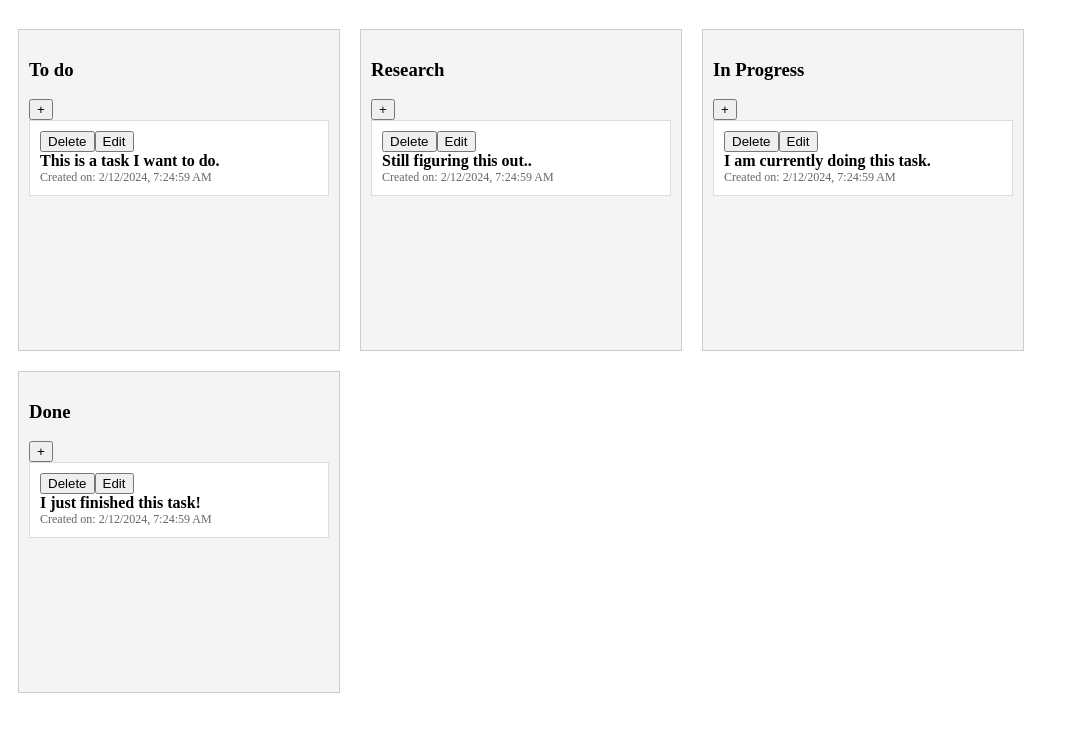
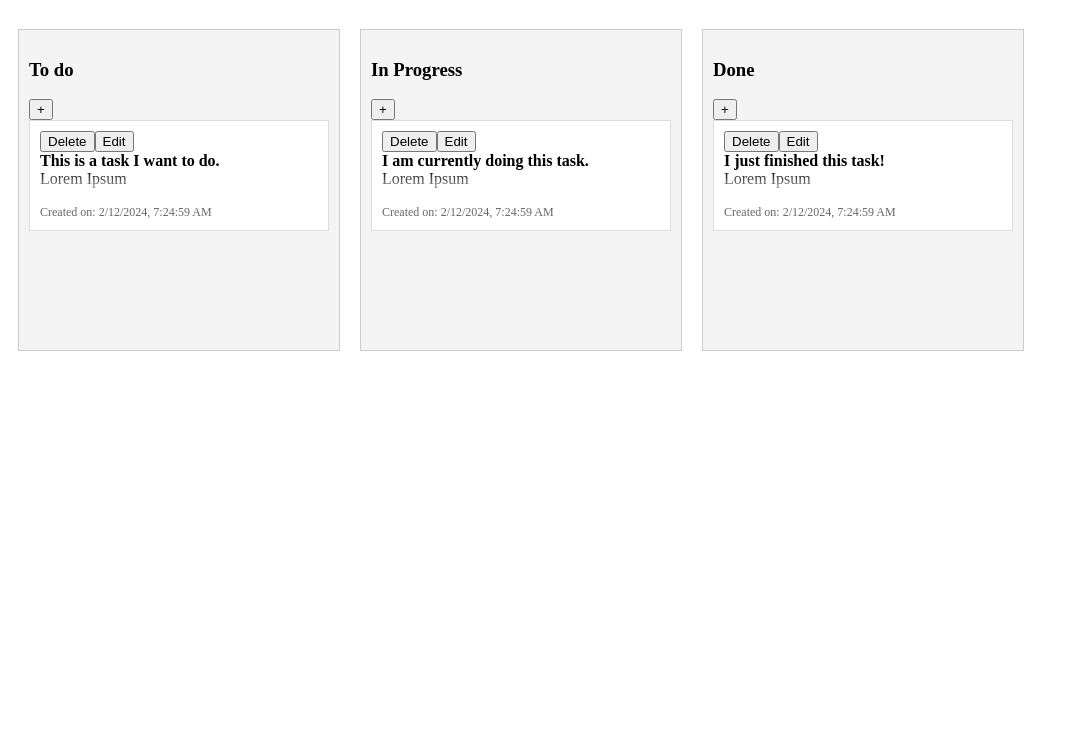
Before and after one commit to NouredeenM17/NouredeenM17.github.io, a plain HTML site: page Trello-Like/index.html in a window 1280 px wide. Shown: the part 61-792 px from the top of the page, without its empty margins (0-1079 px from the left). Drawn offline with Linux system fonts and the light colour scheme.

Commit message:
Added note titles Added limit to notes display on the home page Some refactoring and renaming

```diff
--- a/Trello-Like/Note.js
+++ b/Trello-Like/Note.js
@@ -31,6 +31,10 @@ class Note {
     titleDiv.classList.add("title-div");
     titleDiv.innerText = this.title;
 
+    const contentDiv = document.createElement("div");
+    contentDiv.classList.add("content-div");
+    contentDiv.innerText = this.content;
+
     const dateDiv = document.createElement("div");
     dateDiv.classList.add("date-created");
     dateDiv.innerText = `Created on: ${this.formatDate(this.dateCreated)}`;
@@ -38,6 +42,7 @@ class Note {
     note.appendChild(deleteButton);
     note.appendChild(editButton);
     note.appendChild(titleDiv);
+    note.appendChild(contentDiv);
     note.appendChild(dateDiv);
 
     return note;
@@ -106,7 +111,7 @@ class Note {
       this.content = textarea.value;
       document.body.removeChild(popup);
       this.updateNoteElementContent();
-      notes_manager.saveToLocalStorage();
+      notes_manager.saveNotesToLocalStorage();
     });
 
     popup.appendChild(closeButton);
--- a/Trello-Like/NotesManager.js
+++ b/Trello-Like/NotesManager.js
@@ -1,4 +1,4 @@
-// This class is responsible for creating notes and managing them all
+// This class is responsible for creating notes and managing them all, and managing their column names
 class NotesManager {
   constructor() {
     this.notes = [];
@@ -8,7 +8,7 @@ class NotesManager {
   createNote(content, columnId, title) {
     const note = new Note(content, columnId, this, title);
     this.notes.push(note);
-    this.saveToLocalStorage();
+    this.saveNotesToLocalStorage();
     return note;
   }
 
@@ -19,37 +19,13 @@ class NotesManager {
 
   removeNoteById(id) {
     this.notes = this.notes.filter((note) => note.id !== id);
-    this.saveToLocalStorage();
-  }
-
-  // Save notes to local storage
-  saveToLocalStorage() {
-    const serializedNotes = this.notes.map((note) => note.serialize());
-    localStorage.setItem("notes", JSON.stringify(serializedNotes));
-  }
-
-  // Load notes from local storage
-  loadFromLocalStorage() {
-    const storedNotes = localStorage.getItem("notes");
-    if (storedNotes) {
-      const parsedNotes = JSON.parse(storedNotes);
-      this.notes = parsedNotes.map((noteData) => {
-        const note = new Note();
-        Object.assign(note, noteData);
-        note.notes_manager = this;
-        return note;
-      });
-      this.attachNotesToColumns();
-    } else {
-      this.buildDefaultNotes();
-    }
+    this.saveNotesToLocalStorage();
   }
 
   buildDefaultNotes() {
     this.createNoteWithDelay("This is a task I want to do.", "Lorem Ipsum", "column1", 0);
-    this.createNoteWithDelay("Still figuring this out..", "Lorem Ipsum", "column2", 150);
-    this.createNoteWithDelay("I am currently doing this task.", "Lorem Ipsum", "column3", 300);
-    this.createNoteWithDelay("I just finished this task!", "Lorem Ipsum", "column4", 450);
+    this.createNoteWithDelay("I am currently doing this task.", "Lorem Ipsum", "column2", 300);
+    this.createNoteWithDelay("I just finished this task!", "Lorem Ipsum", "column3", 450);
   }
 
   createNoteWithDelay(title, content, columnId, delay) {
@@ -61,7 +37,7 @@ class NotesManager {
   }
 
   attachNotesToColumns() {
-    notes_manager.notes.forEach((note) => {
+    this.notes.forEach((note) => {
       console.log(note);
 
       const column = document.getElementById(note.columnId);
@@ -74,4 +50,25 @@ class NotesManager {
       }
     });
   }
+
+  saveNotesToLocalStorage () {
+    const serializedNotes = this.notes.map((note) => note.serialize());
+    localStorage.setItem("nt_notes", JSON.stringify(serializedNotes));
+  }
+
+  loadNotesFromLocalStorage () {
+    const storedNotes = localStorage.getItem("nt_notes");
+    if (storedNotes) {
+        const parsedNotes = JSON.parse(storedNotes);
+        this.notes = parsedNotes.map((noteData) => {
+            const note = new Note();
+            Object.assign(note, noteData);
+            note.this = this;
+            return note;
+        });
+        this.attachNotesToColumns();
+    } else {
+      this.buildDefaultNotes();
+    }
+  }
 }
--- a/Trello-Like/main.js
+++ b/Trello-Like/main.js
@@ -2,17 +2,45 @@
 // after the HTML content has been fully loaded and parsed.
 document.addEventListener("DOMContentLoaded", init);
 var notes_manager;
-var column_titles = ["To do", "Research", "In Progress", "Done"];
+var column_titles = ["To do", "In Progress", "Done"];
 
 function init() {
   // Builds the 4 columns
   buildColumns();
 
-  // Select all elements with the class 'column' and store them in the 'columns' variable
-  const columns = document.querySelectorAll(".column");
+  // Initializing notes manager object
+  notes_manager = new NotesManager();
 
-  // Iterate over each column.
-  columns.forEach((column) => {
+  clearLocalStorage();
+  notes_manager.loadNotesFromLocalStorage();
+}
+
+// Function to build columns
+function buildColumns() {
+  var body = document.body;
+
+  for (var i = 0; i < column_titles.length; i++) {
+    let column = document.createElement("div");
+    column.id = "column" + (i + 1);
+    column.className = "column";
+
+    let editableTitle = document.createElement("div");
+    editableTitle.className = "editable-header";
+
+    let h3 = document.createElement("h3");
+    h3.contentEditable = "false";
+    h3.textContent = column_titles[i];
+    editableTitle.appendChild(h3);
+    column.appendChild(editableTitle);
+
+    let button = document.createElement("button");
+    button.className = "add-button";
+    button.setAttribute("onclick", "openNewNotePopup('column" + (i + 1) + "')");
+    button.textContent = "+";
+    column.appendChild(button);
+
+    body.appendChild(column);
+
     column.addEventListener("dragover", function (e) {
       // Prevent the default behavior of the browser when a dragged element is over the column
       e.preventDefault();
@@ -37,38 +65,41 @@ function init() {
 
       // Append the note element to the column where it was dropped
       column.appendChild(note.element);
-      notes_manager.saveToLocalStorage();
+      notes_manager.saveNotesToLocalStorage();
     });
+
+    setUpTitleEventListeners(h3);
+  }
+}
+
+function setUpTitleEventListeners(title){
+
+  var isEditing;
+
+  // Double-click event handler
+  title.addEventListener("dblclick", () => {
+    title.contentEditable = true;
+    title.focus(); // Set focus to the header for editing
+    isEditing = true;
   });
 
-  // Initializing notes manager object
-  notes_manager = new NotesManager();
+  // Keydown event handler
+  title.addEventListener("keydown", (event) => {
+    if (event.key === "Enter") {
+      event.preventDefault(); // Prevent line break
+      title.contentEditable = false;
+      isEditing = false;
+    }
+  });
 
-  clearLocalStorage();
-  notes_manager.loadFromLocalStorage();
-}
-
-// Function to build columns
-function buildColumns() {
-  var body = document.body;
-
-  for (var i = 0; i < column_titles.length; i++) {
-    var column = document.createElement("div");
-    column.id = "column" + (i + 1);
-    column.className = "column";
-
-    var h3 = document.createElement("h3");
-    h3.textContent = column_titles[i];
-    column.appendChild(h3);
-
-    var button = document.createElement("button");
-    button.className = "add-button";
-    button.setAttribute("onclick", "openNewNotePopup('column" + (i + 1) + "')");
-    button.textContent = "+";
-    column.appendChild(button);
-
-    body.appendChild(column);
-  }
+  // Click event handler for the entire document
+  document.addEventListener('click', (event) => {
+  if (isEditing && event.target !== title) {
+      // Clicked outside the header while editing
+      title.contentEditable = false;
+      isEditing = false;
+    }
+  });
 }
 
 // Function to add a note to a specified column
@@ -121,6 +152,6 @@ function openNewNotePopup(columnId) {
 }
 
 function clearLocalStorage() {
-  localStorage.removeItem("notes");
+  localStorage.removeItem("nt_notes");
   console.log("Local storage for notes cleared.");
 }
--- a/Trello-Like/styles.css
+++ b/Trello-Like/styles.css
@@ -49,3 +49,35 @@
   .title-div {
     font-weight: bold;
   }
+
+  .content-div {
+    max-height: 80px;
+    min-height: 35px;
+    position: relative; /* Required for positioning the pseudo-element */
+    overflow: hidden;
+
+  }
+
+  .content-div:before {
+    content: '';
+    position: absolute;
+    top: 0;
+    left: 0;
+    width: 100%;
+    height: 100%;
+    background: linear-gradient(to top, rgb(255, 255, 255) 5px, transparent);
+  }
+
+  .editable-header {
+    user-select: none; /* Prevent text selection */
+    -webkit-user-select: none; /* For Webkit browsers (Chrome, Safari) */
+    -moz-user-select: none; /* For Firefox */
+    -ms-user-select: none; /* For IE10+ */
+    -o-user-select: none;
+  }
+
+  .editable-header h3[contenteditable="true"] {
+    /* Style for the editable header */
+    background-color: #f9f9f9;
+    border: 1px solid #ccc;
+  }
```
